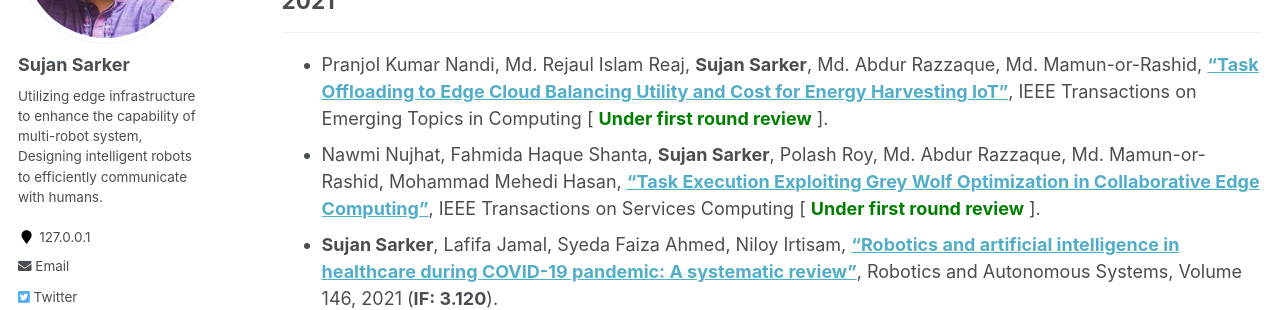
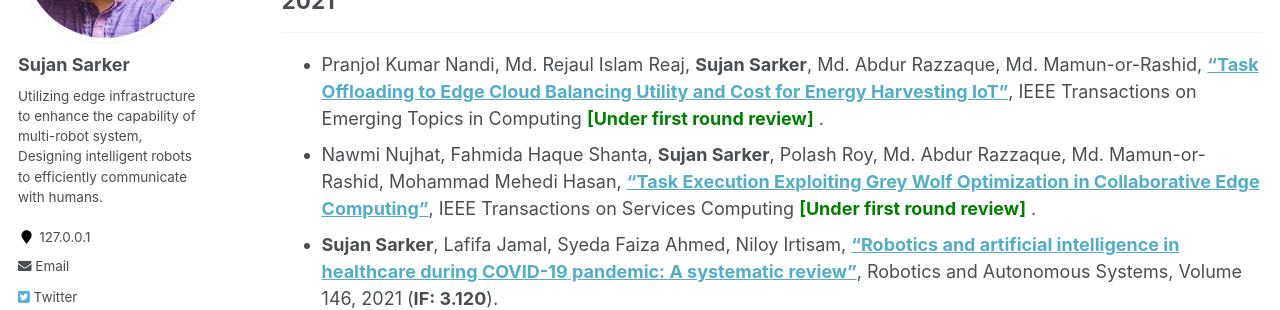
Before and after one commit to sujan-sarker/sujan-sarker.github.io, a Jekyll site: the page built from _pages/publications.md, in a window 1280 px wide and 900 px high. Shown: the part 249-559 px from the top of the window. Built offline with Jekyll 4.4.1, drawn with Linux system fonts in a browser that asks for light colours.

Commit message:
Update publications.md

```diff
--- a/_pages/publications.md
+++ b/_pages/publications.md
@@ -9,8 +9,8 @@ author_profile: true
 
 ## 2021
 -----------
-* Pranjol Kumar Nandi, Md. Rejaul Islam Reaj, **Sujan Sarker**, Md. Abdur Razzaque, Md. Mamun-or-Rashid, [**"Task Offloading to Edge Cloud Balancing Utility and Cost for Energy Harvesting IoT"**](#), IEEE Transactions on Emerging Topics in Computing [<span style ="color:Green"> **Under first round review** </span>].
-* Nawmi Nujhat, Fahmida Haque Shanta, **Sujan Sarker**, Polash Roy, Md. Abdur Razzaque, Md. Mamun-or-Rashid, Mohammad Mehedi Hasan, [**"Task Execution Exploiting Grey Wolf Optimization in Collaborative Edge Computing"**](#), IEEE Transactions on Services Computing [<span style ="color:Green"> **Under first round review** </span>].
+* Pranjol Kumar Nandi, Md. Rejaul Islam Reaj, **Sujan Sarker**, Md. Abdur Razzaque, Md. Mamun-or-Rashid, [**"Task Offloading to Edge Cloud Balancing Utility and Cost for Energy Harvesting IoT"**](#), IEEE Transactions on Emerging Topics in Computing <span style ="color:Green"> **[Under first round review]** </span>.
+* Nawmi Nujhat, Fahmida Haque Shanta, **Sujan Sarker**, Polash Roy, Md. Abdur Razzaque, Md. Mamun-or-Rashid, Mohammad Mehedi Hasan, [**"Task Execution Exploiting Grey Wolf Optimization in Collaborative Edge Computing"**](#), IEEE Transactions on Services Computing <span style ="color:Green"> **[Under first round review]** </span>.
 * **Sujan Sarker**, Lafifa Jamal, Syeda Faiza Ahmed, Niloy Irtisam, [**"Robotics and artificial intelligence in healthcare during COVID-19 pandemic: A systematic review"**](https://www.sciencedirect.com/science/article/pii/S0921889021001871), Robotics and Autonomous Systems, Volume 146, 2021 (**IF: 3.120**).
 * Sejuti Rahman, **Sujan Sarker**, Md Abdullah Al Miraj, Ragib Amin Nihal, A. K. M. Nadimul Haque, Abdullah Al Noman, [**"Deep Learning–Driven Automated Detection of COVID-19 from Radiography Images: a Comparative Analysis"**](https://link.springer.com/article/10.1007/s12559-020-09779-5), Cognitive Computation, 2021 (**IF: 4.307**).
 * Sifat Ahmed, Tonmoy Hossain, Oishee Bintey Hoque, **Sujan Sarker**, Sejuti Rahman, Faisal Muhammad Shah, [**"Automated COVID-19 Detection from Chest X-Ray Images : A High Resolution Network (HRNet) Approach"**](https://link.springer.com/article/10.1007/s42979-021-00690-w), SN Computer Science 2, no. 4 (2021): 1-17.
```
